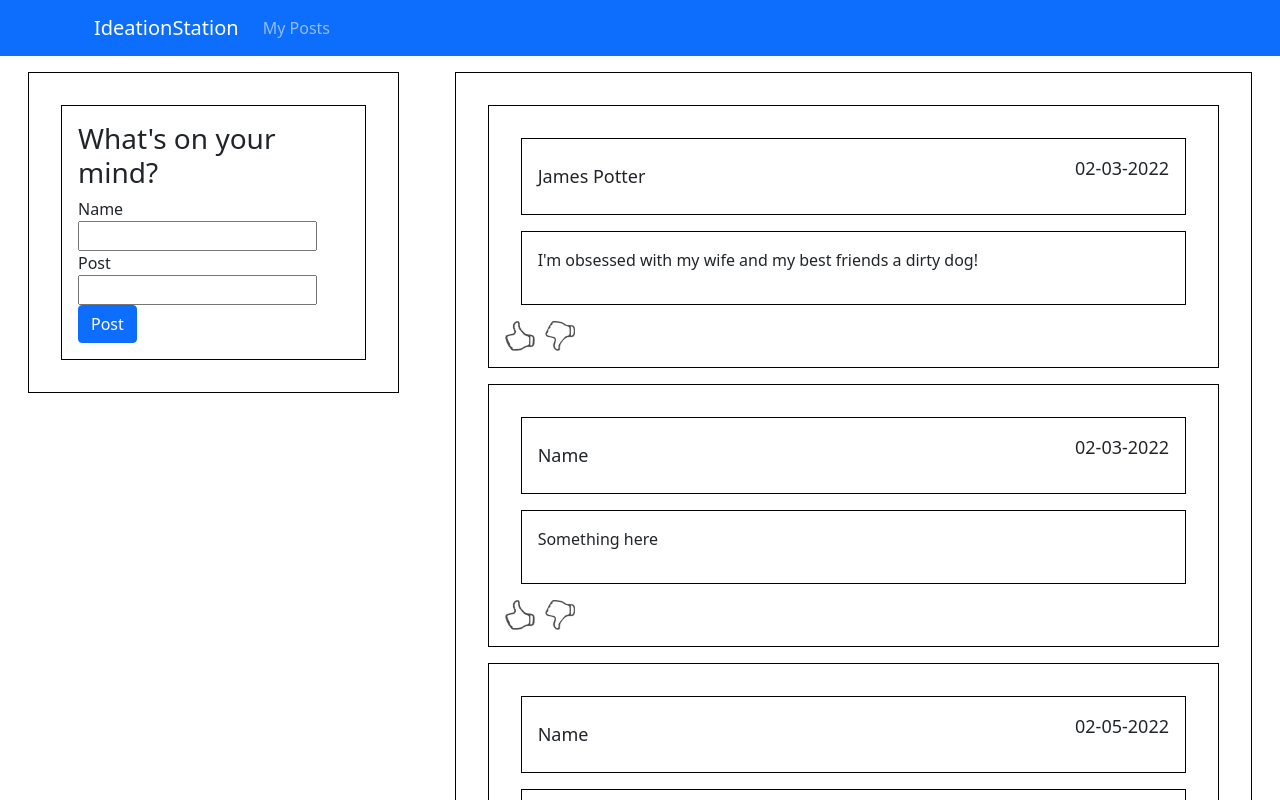
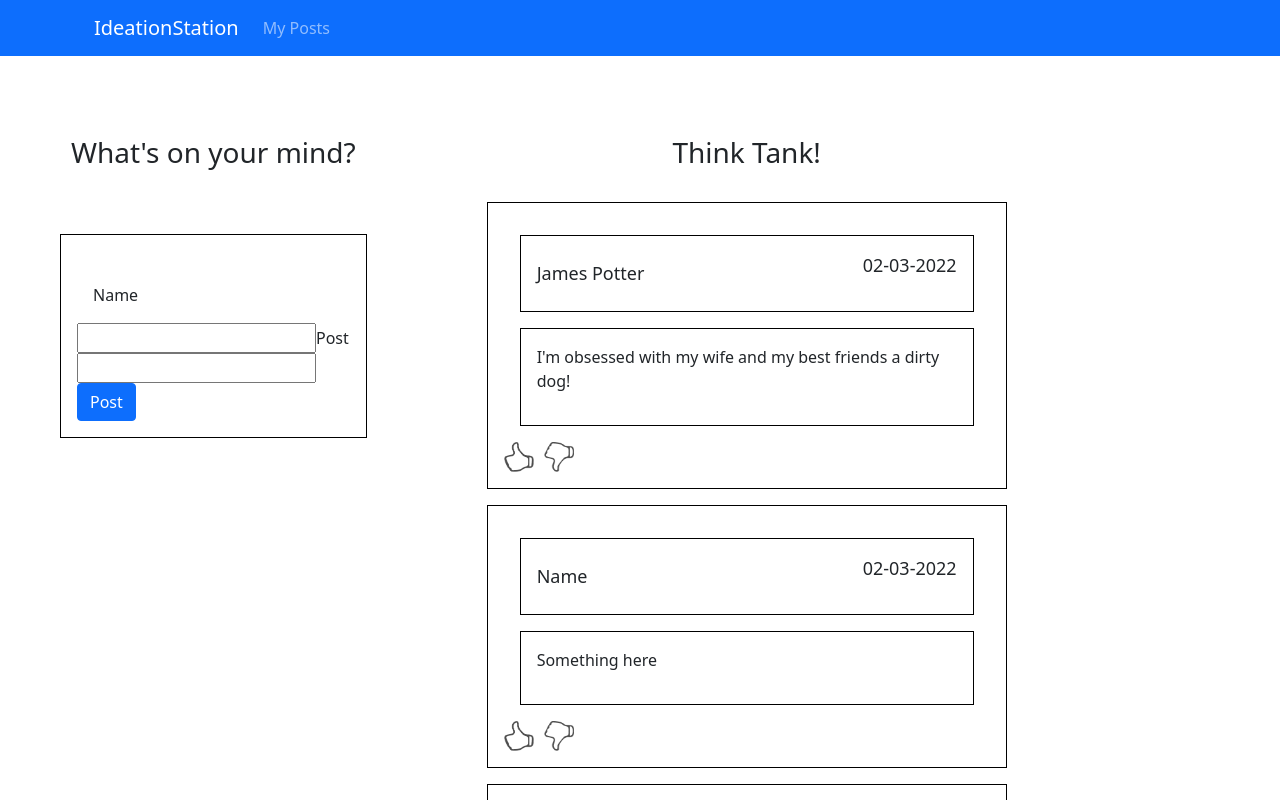
Before and after one commit to caitevanish/dcc-react-SocialTracker, a React (Create React App) app: page / in a window 1280 px wide. Shown: the top 800 px of the page. Built offline with nearby package versions, Linux system fonts and the light colour scheme.

Commit message:
Refactored the AddPostForm andd added to its css. Styling for SinglePost and DisplayAllPosts.

```diff
--- a/src/App.js
+++ b/src/App.js
@@ -25,12 +25,12 @@ function App() {
        </div>
       <div className='row'>
         <div className='col-md-4'>
-          <div className='border-box'>
+          <div className='addPostForm'>
             <AddPostForm addNewPost={addNewPost} />
           </div>
         </div>
-        <div className='col-md-8'>
-          <div className='border-box'>
+        <div className='col-md-6'>
+          <div className=''>
             <DisplayAllPosts AddNewPost={addNewPost} />
           </div>
         </div>
--- a/src/Components/AddPostForm/AddPostForm.css
+++ b/src/Components/AddPostForm/AddPostForm.css
@@ -0,0 +1,43 @@
+.addPost{
+   /* border: 1px;
+  border-style: solid;
+  border-color: black; */
+  margin: 1em;
+  margin-top: 4em;
+  padding: 1em;
+}
+
+.header{
+  font-style: 18px;
+  text-align: center;
+}
+
+.formWrapper{
+  border: 1px;
+  border-style: solid;
+  border-color: black;
+  margin: 1em;
+  margin-top: 4em;
+  padding: 1em;
+}
+
+.formUserName{
+
+  margin-top: 1em;
+  padding: 1em;
+}
+
+.formUserNameField{
+
+}
+
+.formAddPost{
+
+}
+
+.formAddPostField{
+
+}
+.formButton{
+
+}
--- a/src/Components/AddPostForm/AddPostForm.jsx
+++ b/src/Components/AddPostForm/AddPostForm.jsx
@@ -1,4 +1,5 @@
 import React, { useState } from 'react';
+import "./AddPostForm.css"
 
 
 const AddPostForm = (props) => {
@@ -18,19 +19,39 @@ const AddPostForm = (props) => {
 
   return (
 
-    <div className='border-box'>
-      <h3>What's on your mind?</h3>
-      <form onSubmit={handleSubmit} className='form-grid'>
-        <div>
-          <label>Name</label>
-            <input type="text" value={userName} onChange={(event)=>setUserName(event.target.value)}/>
-          <label>Post</label>
-            <input type="text" value={userPost} onChange={(event)=>setUserPost(event.target.value)}/>
-        </div>
-          <button type='submit' className= "btn btn-primary">Post</button>
-      </form>
-    </div>
-   );
+   <div className="addPost">
+     <div className="header">
+      <h3>What's on your mind?</h3></div>
+      <form onSubmit={handleSubmit} className='formWrapper'>
+      <label className="formUserName">Name</label>
+      <input className="formUserNameField" type="text" value={userName} onChange={(event)=>setUserName(event.target.value)}/>
+      <label className="formAddPost">Post</label>
+      <input className="formAddPostField" type="text" value={userPost} onChange={(event)=>setUserPost(event.target.value)}/>
+
+      <button className="formButton" type='submit' className= "btn btn-primary">Post</button>
+
+
+
+        </form>
+      </div>
+  );
 }
 
-export default AddPostForm;
+      export default AddPostForm;
+
+
+
+//     <div className='border-box'>
+//       <h3>What's on your mind?</h3>
+//       <form onSubmit={handleSubmit} className='form-grid'>
+//         <div>
+//           <label>Name</label>
+//             <input type="text" value={userName} onChange={(event)=>setUserName(event.target.value)}/>
+//           <label>Post</label>
+//             <input type="text" value={userPost} onChange={(event)=>setUserPost(event.target.value)}/>
+//         </div>
+//           <button type='submit' className= "btn btn-primary">Post</button>
+//       </form>
+//     </div>
+//    );
+// }
--- a/src/Components/DisplayAllPosts/DisplayAllPosts.css
+++ b/src/Components/DisplayAllPosts/DisplayAllPosts.css
@@ -0,0 +1,20 @@
+.allPosts{
+  /* border: 1px;
+  border-style: solid;
+  border-color: black; */
+  margin: 1em;
+  margin-top: 4em;
+  padding: 1em;
+}
+
+.allPostWrapper{
+  margin: 1em;
+  margin-top: 4em;
+  padding: 1em;
+}
+
+.header{
+  font-style: 18px;
+  text-align: center;
+  margin-bottom: 2em;
+}
--- a/src/Components/DisplayAllPosts/DisplayAllPosts.jsx
+++ b/src/Components/DisplayAllPosts/DisplayAllPosts.jsx
@@ -5,7 +5,11 @@ import {Posts} from "../../DummyPosts.js"
 export default function DisplayAllPosts(){
 
   return(
+
     <div className="allPosts">
+    <div className="header">
+        <h3>Think Tank!</h3>
+    </div>
         <div className="allPostsWrapper">
           {Posts.map((post)=>{
             return <SinglePost key={post.id} post={post} />
@@ -18,6 +22,7 @@ export default function DisplayAllPosts(){
           <SinglePost />
           <SinglePost /> */}
         </div>
+
     </div>
    )
 
--- a/src/Components/SinglePost/SinglePost.css
+++ b/src/Components/SinglePost/SinglePost.css
@@ -1,5 +1,5 @@
 .post{
-  width: 10%;
+  width: 100%;
   border-radius: 10px;
   margin: 30px, 0;
 }
--- a/src/Components/SinglePost/SinglePost.jsx
+++ b/src/Components/SinglePost/SinglePost.jsx
@@ -36,7 +36,7 @@ export default function SinglePost(props) { //props!! Know it, use it, love it.
   }
 
   return(
-    <div className="Post">
+    <div className="post">
 
       <div className="postWrapper">
 
```
Lines whose indentation alone changed are shown as unchanged.
